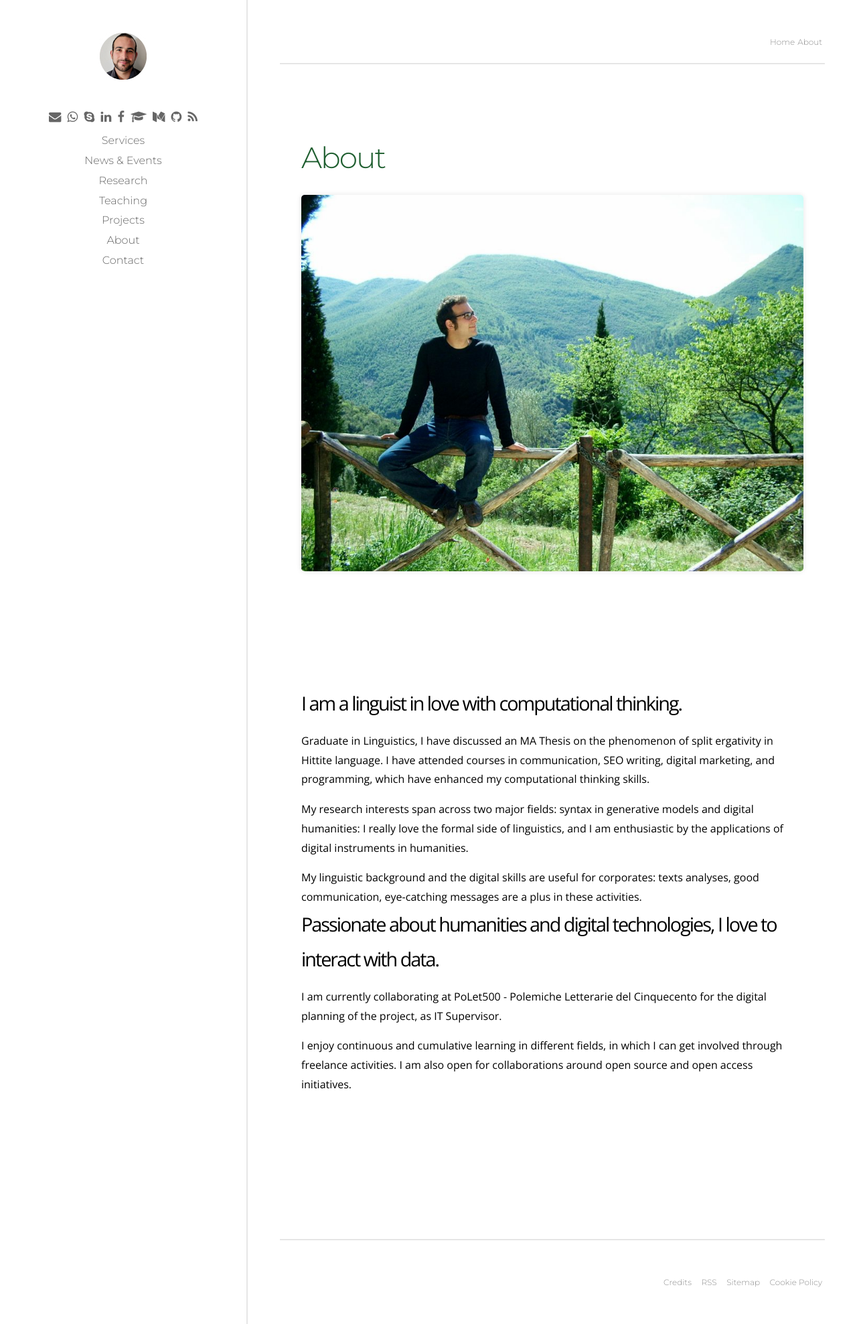
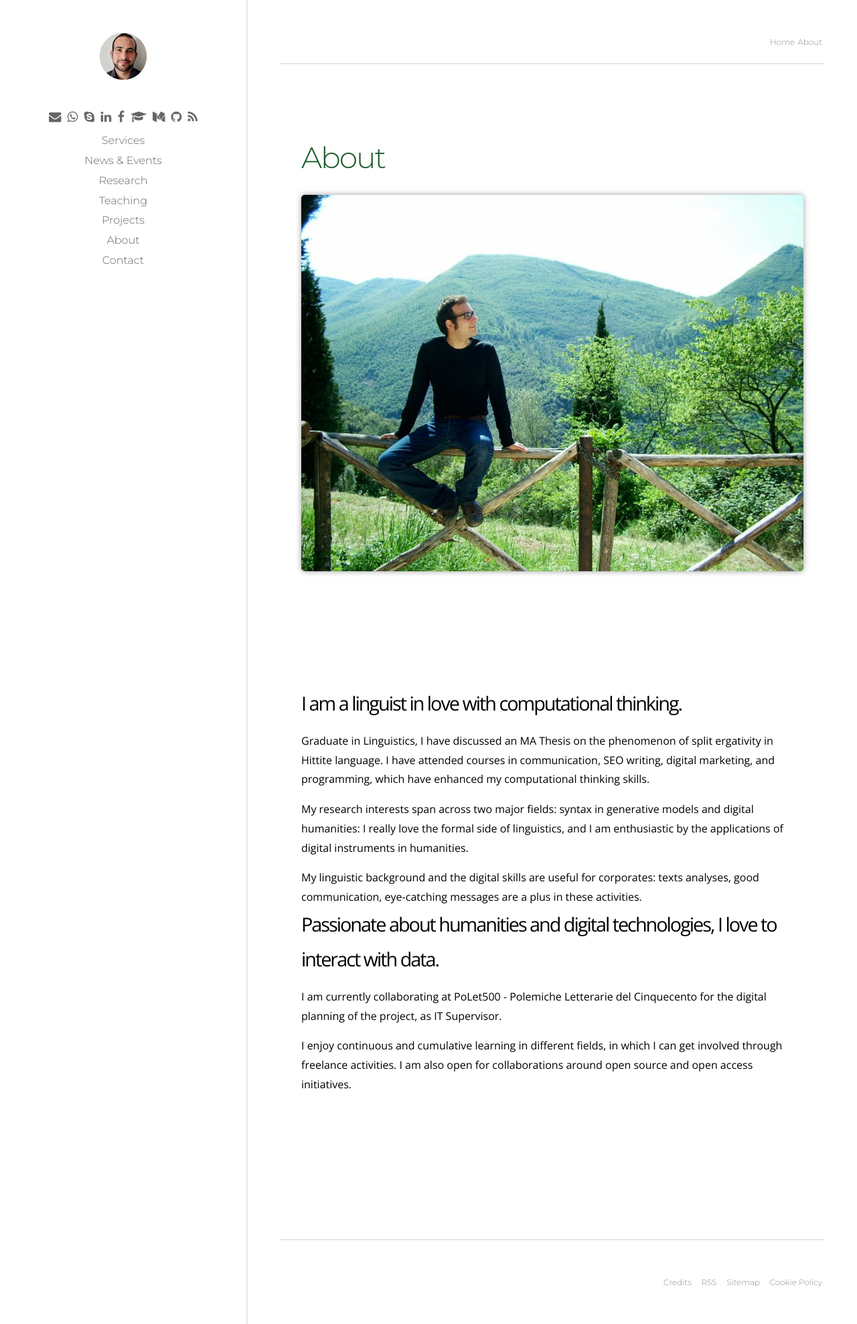
Before and after one commit to p-marco/p-marco.github.io, a Jekyll site: the page built from about.md, in a window 1280 px wide. Shown: the whole page at 67% size. Built offline with Jekyll 4.4.1, drawn with Linux system fonts in a browser that asks for light colours.

Commit message:
default layout test

```diff
--- a/_includes/item-header.html
+++ b/_includes/item-header.html
@@ -16,7 +16,7 @@
 </span>
 
 {% if page.image %}
-    <img src= "{{basedir}}/{{ page.image }}" style="width:100%; max-width:100%; border-radius:5px; box-shadow: 0 0 0.5em #e6e6e6; margin-top:1em; margin-bottom:1em">
+    <img src= "{{basedir}}/{{ page.image }}" style="width:100%; max-width:100%; border-radius:5px; box-shadow: 0 0 0.5em #999; margin-top:1em; margin-bottom:1em">
 {% endif %}
 
 
```
